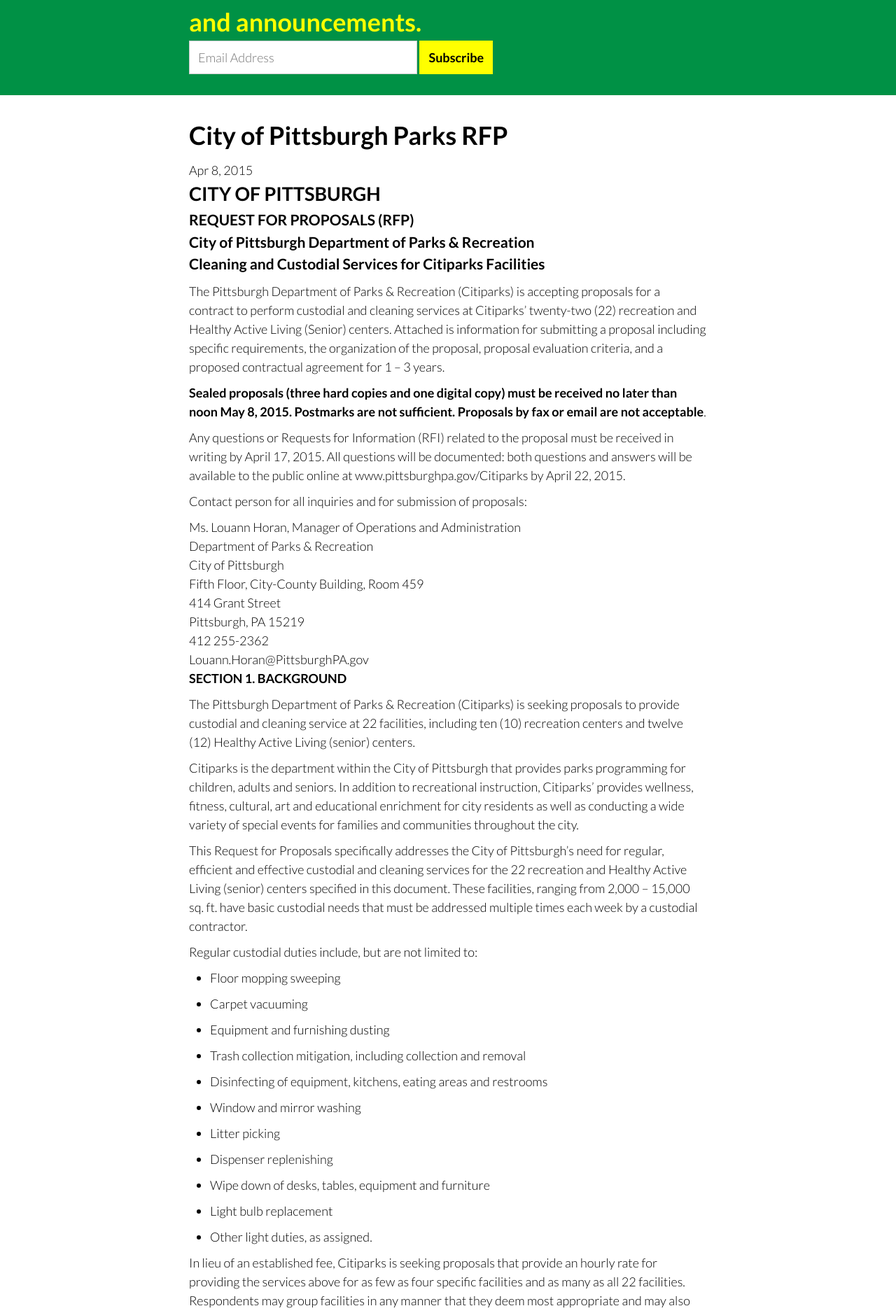
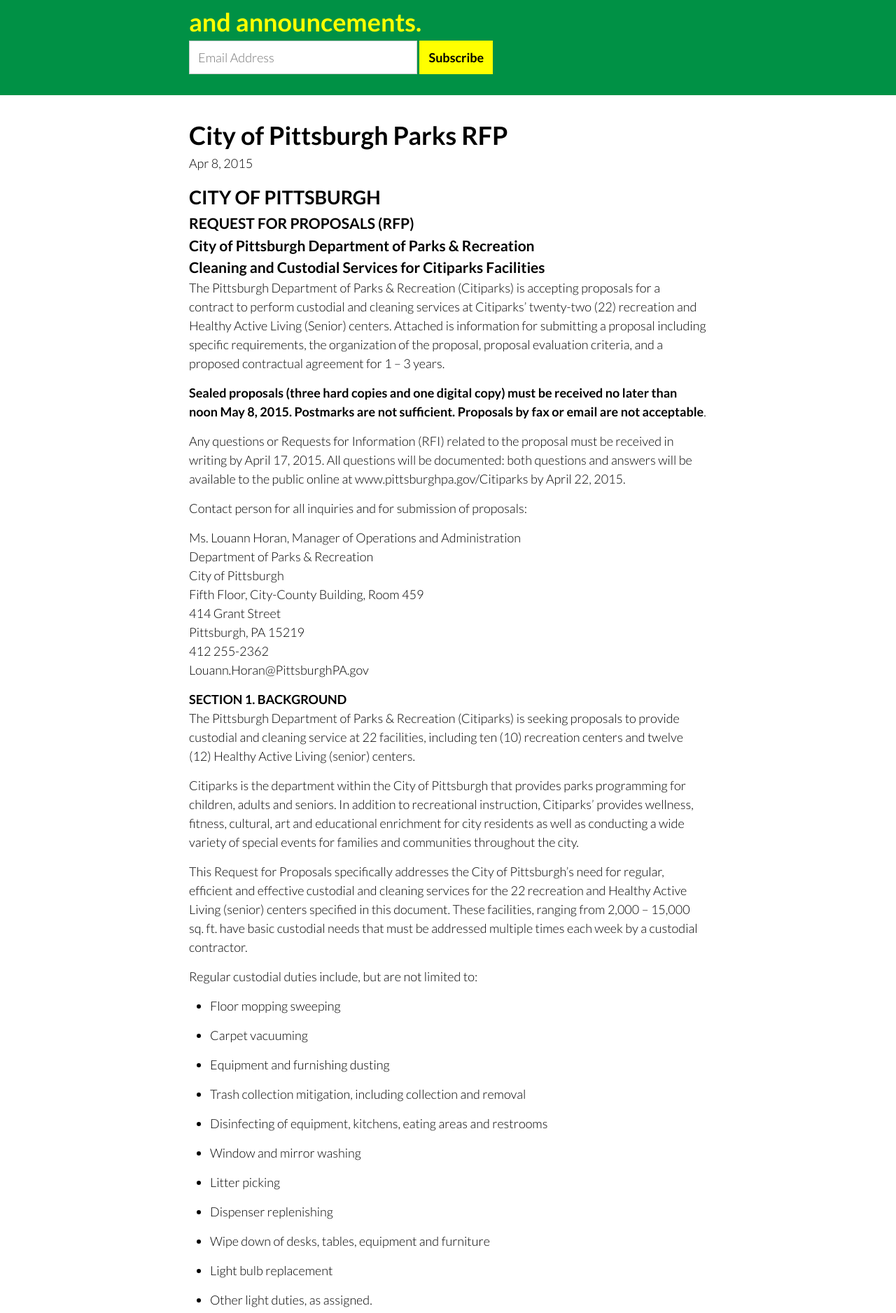
Before and after one commit to codeforamerica/cleaning-pgh, a Jekyll site: the page built from _posts/2015-04-08-rfp.md, in a window 1280 px wide. Shown: the part 385-2261 px from the top of the page at 70% size. Built offline with Jekyll 4.4.1, drawn with Linux system fonts in a browser that asks for light colours; nearby versions of some CDN libraries; comment, search, counter and statistics services are not loaded.

Commit message:
Fix some spacing issues

```diff
--- a/_posts/2015-04-08-rfp.md
+++ b/_posts/2015-04-08-rfp.md
@@ -21,8 +21,8 @@
 Contact person for all inquiries and for submission of proposals:
 
 
-> Ms. Louann Horan, Manager of Operations and Administration
-> Department of Parks & Recreation
+Ms. Louann Horan, Manager of Operations and Administration
+Department of Parks & Recreation
 City of Pittsburgh
 Fifth Floor, City-County Building, Room 459
 414 Grant Street
--- a/_sass/_layout.scss
+++ b/_sass/_layout.scss
@@ -172,5 +172,5 @@
 }
 
 p {
-    padding-top: 10px;
+    padding-bottom: 15px;
 }
```
